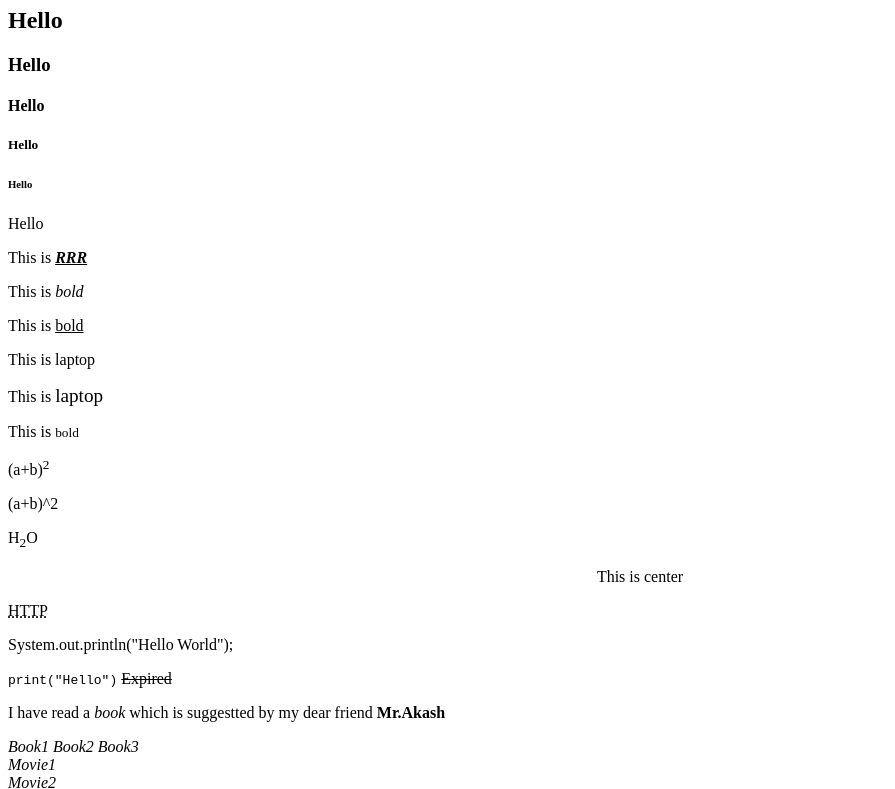
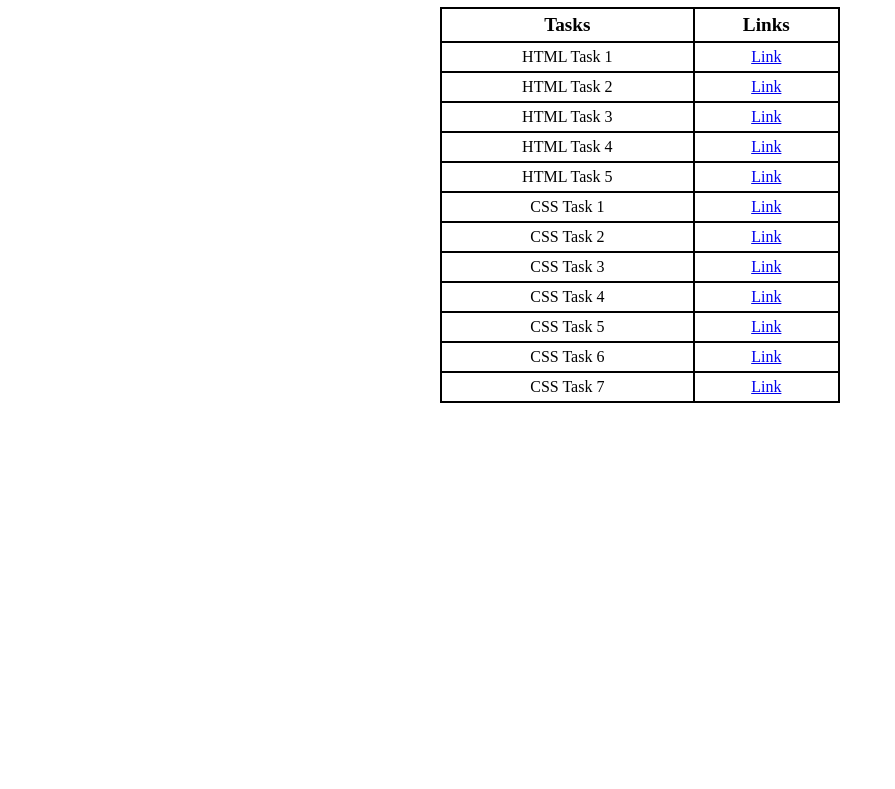
Before and after one commit to VamshiKrishnaBolli/MERN-STACK, a plain HTML site: page index.html in a window 1280 px wide. Shown: the part 73-862 px from the top of the page, without its empty margins (0-895 px from the left). After the commit the page ends 800 px from the top, so only its background shows below. Drawn offline with Linux system fonts and the light colour scheme.

Commit message:
index.html

```diff
--- a/index.html
+++ b/index.html
@@ -1,52 +1,97 @@
-<!-- Comments -->
-<!DOCTYPE html> <!-- Version of html 5-->
-<html>  <!-- Entire the document-->
-    <head>  <!-- Information about the webpage-->
-        <title>My first webpage</title>
-    </head>
-    <body> <!-- Content of the webpage -->
-<!-- <opening tag attributeName="attributeValue"> Content </closing tag> -->
-    <h1>Hello</h1>
-    <h2>Hello</h2>
-    <h3>Hello</h3>
-    <h4>Hello</h4>
-    <h5>Hello</h5>
-    <h6>Hello</h6>
-    <p>Hello</p> <!--Normal paragraph-->
+<!DOCTYPE html>
+<html lang="en">
+<head>
+    <meta charset="UTF-8">
+    <meta name="viewport" content="width=device-width, initial-scale=1.0">
+    <title>Tasks Index</title>
+    <style>
+        table,th,td
+        {
+            border: 2px solid black;
+        }
+        table
+        {
+            border-collapse: collapse;
+            width: 400px;
+        }
+        td
+        {
+            text-align: center;
+            padding: 5px;
+        }
+        th
+        {
+            padding: 5px;
+            font-size:larger;
+        }
+    </style>
+</head>
+<body>
+    <h1><center>Index</center></h1>
+    <center>
+    <table>
+        <tr>
+            <th>Tasks</th>
+            <th>Links</th>
+        </tr>
+<tr>
+    <td> HTML Task 1</td>
+    <td><a href="task1.html" target="_blank">Link</a></td>
+</tr>
+<tr>
+    <td> HTML Task 2</td>
+    <td><a href="task2.html" target="_blank">Link</a></td>
+</tr>
+<tr>
+    <td> HTML Task 3</td>
+    <td><a href="task3.html" target="_blank">Link</a></td>
+</tr>
+<tr>
+    <td> HTML Task 4</td>
+    <td><a href="task4.html" target="_blank">Link</a></td>
+</tr>
 
+<tr>
+    <td> HTML Task 5</td>
+    <td><a href="task5.html" target="_blank">Link</a></td>
+</tr>
 
-    <p>This is <b><i><u>RRR</u></i></b></p>
-    <p>This is <i>bold</i></p>
-    <p>This is <u>bold</u></p>
-    <p>This is laptop</p>
-    <p>This is <big>laptop</big></p> <!-- big tag being deprecated from HTML5-->
-    <p>This is <small>bold</small></p>
+<tr>
+    <td>CSS Task 1</td>
+    <td><a href="task6.html" target="_blank">Link</a></td>
+</tr>
 
-    <p>(a+b)<sup>2</sup></p>
-    <p>(a+b)^2</p>
-    <p>H<sub>2</sub>O</p>
-    <center>
-        <p>This is center</p>
-    </center>
+<tr>
+    <td>CSS Task 2</td>
+    <td><a href="task7.html" target="_blank">Link</a></td>
+</tr>
 
-    <abbr title="HyperText Transfer Protocol">HTTP</abbr>
+<tr>
+    <td>CSS Task 3</td>
+    <td><a href="task8.html" target="_blank">Link</a></td>
+</tr>
 
-    <p>System.out.println("Hello World");</p>
-    <code>print("Hello")</code>
-    <del>Expired</del>
+<tr>
+    <td>CSS Task 4</td>
+    <td><a href="task9.html" target="_blank">Link</a></td>
+</tr>
 
-    <p>I have read a <i>book</i> which is suggestted by my dear friend <b>Mr.Akash</b></p>
-    <cite>Book1</cite>
-    <cite>Book2</cite>
-    <cite>Book3</cite>
-    <address>Movie1</address>
-    <address>Movie2</address>
-    <address>Movie3</address>
+<tr>
+    <td>CSS Task 5</td>
+    <td><a href="task10.html" target="_blank">Link</a></td>
+</tr>
 
-    <p>This is a <br /> single line</p>
-    <hr />
-    <p>This is a <hr /> single line
-    <abbr>HTML</abbr> <br />
-    <abbr>HTTP</abbr>
+<tr>
+    <td>CSS Task 6</td>
+    <td><a href="task11.html" target="_blank">Link</a></td>
+</tr>
+
+<tr>
+    <td>CSS Task 7</td>
+    <td><a href="task12.html" target="_blank">Link</a></td>
+</tr>
+
+    </table>
+</center>
 </body>
 </html>
```
